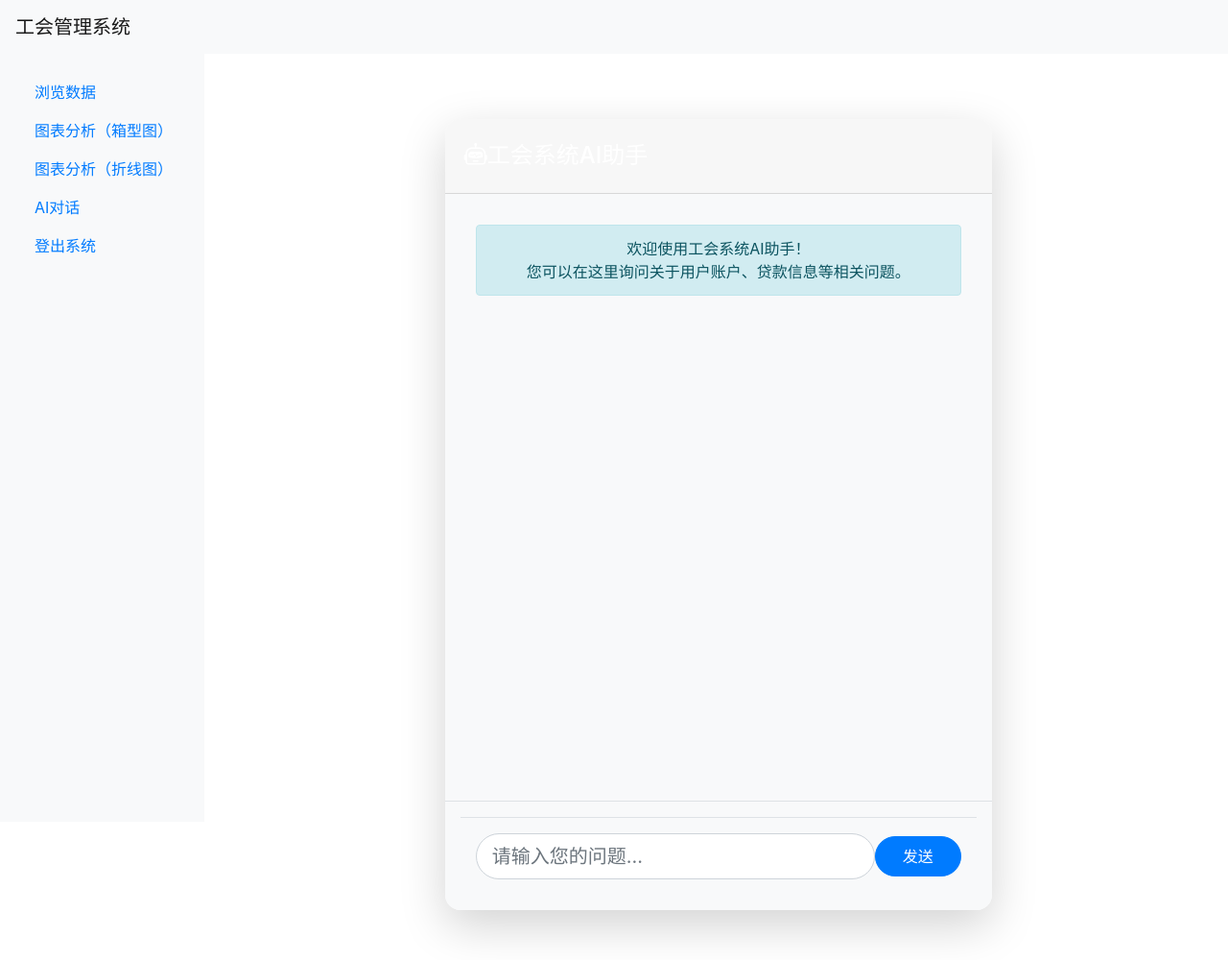
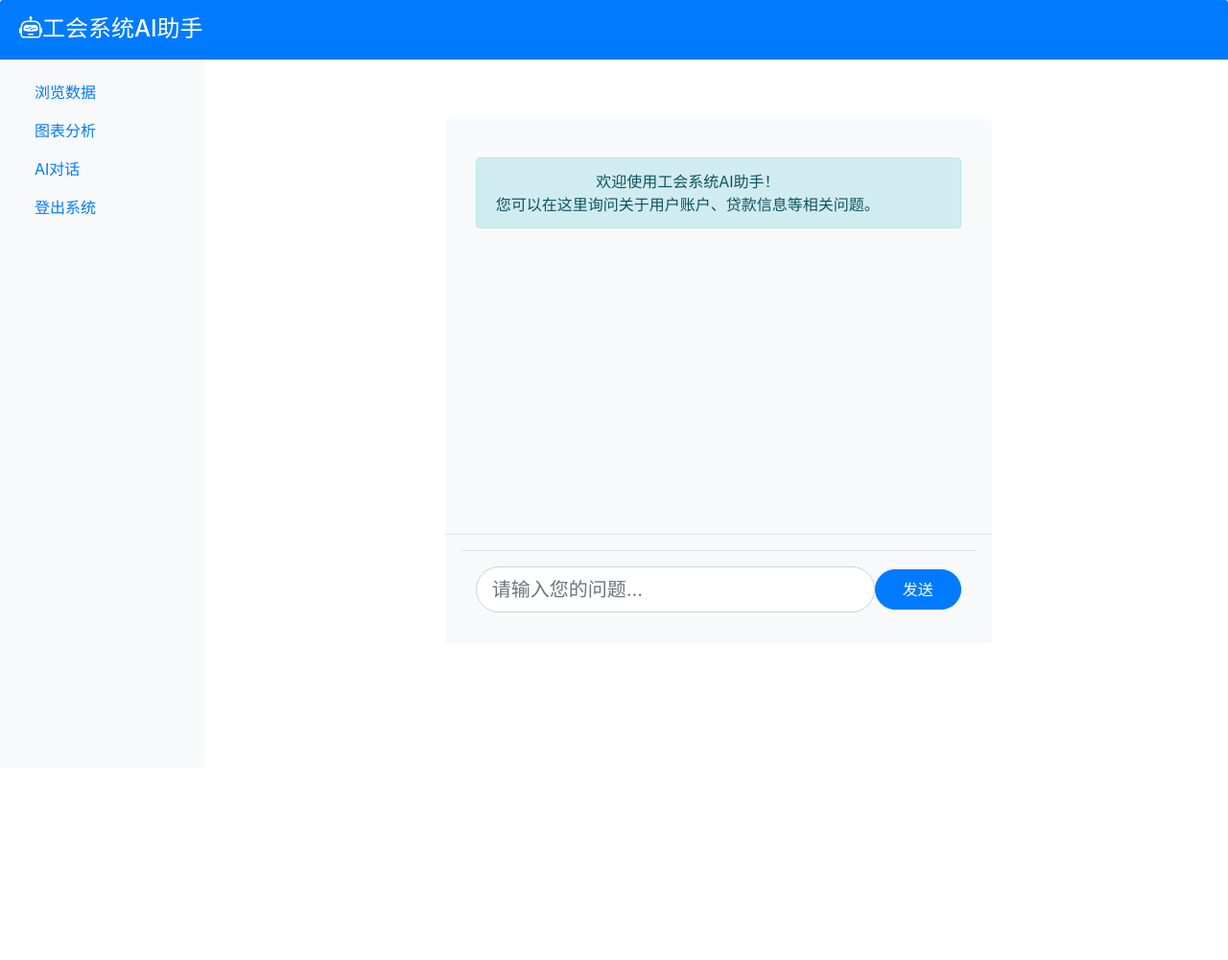
Before and after one commit to white-eat/Presenation, a Flask app: page /chat in a window 1280 px wide. Shown: the whole page at 96% size. After the commit the page ends 638 px from the top, so only its background shows below. Run offline with Flask 3, Linux system fonts and the light colour scheme.

Commit message:
initial commit

```diff
--- a/templates/base.html
+++ b/templates/base.html
@@ -46,17 +46,11 @@
                         <a class="nav-link" href="/list/10/1">浏览数据</a>
                     </li>
                     <li class="nav-item">
-                        <a class="nav-link" href="/chart?type=bar">图表分析（箱型图）</a>
-                    </li>
-                    <li class="nav-item">
-                        <a class="nav-link" href="/chart?type=line">图表分析（折线图）</a>
+                        <a class="nav-link" href="/chart?type=bar">图表分析</a>
                     </li>
                     <li class="nav-item">
                         <a class="nav-link" href="/chat">AI对话</a>
                     </li>
-<!--                    <li class="nav-item">-->
-<!--                        <a class="nav-link" href="http://localhost:8080/ui/chat/1ed7f375e317ddcf">石油之友</a>-->
-<!--                    </li>-->
                     <li class="nav-item">
                         <a class="nav-link" href="/logout">登出系统</a>
                     </li>
@@ -73,7 +67,5 @@
     <script async defer src="http://localhost:8080/api/application/embed?protocol=http&host=localhost:8080&token=1ed7f375e317ddcf">
     </script>
 
-    </script>
-
 </body>
 </html>
--- a/templates/chat.html
+++ b/templates/chat.html
@@ -4,14 +4,14 @@
 
 {% block content %}
     <div class="container mt-5">
-        <div class="card shadow-lg border-0 rounded-4 overflow-hidden">
-            <div class="card-header bg-gradient text-white py-4">
+        <div class="card border-0 rounded-4 overflow-hidden">
+            <div class="card-header bg-primary text-white py-3 fixed-top">
                 <h4 class="mb-0 d-flex align-items-center">
                     <i class="bi bi-robot me-2"></i>
                     工会系统AI助手
                 </h4>
             </div>
-            <div class="card-body p-0">
+            <div class="card-body p-0" style="padding-top: 68px;"> <!-- 增加顶部填充以避免内容被标题栏遮挡 -->
                 <!-- 网络状态指示器 -->
                 <div id="network-status" class="alert m-3 d-none rounded-pill text-center" role="alert"
                      style="max-width: 300px; margin: 20px auto;">
@@ -20,11 +20,13 @@
 
                 <div class="chat-container d-flex flex-column h-100">
                     <div id="chat-box" class="flex-grow-1 overflow-auto p-3" style="background-color: #f8f9fa;">
-                        <div id="chat-box-inner" class="p-3" style="height: 600px; overflow-y: auto;">
+                        <div id="chat-box-inner" class="p-3" style="height: 400px; overflow-y: auto;">
                             <!-- 聊天记录将通过JavaScript动态添加 -->
                             <div class="alert alert-info text-center rounded-3">
-                                欢迎使用工会系统AI助手！<br>
-                                您可以在这里询问关于用户账户、贷款信息等相关问题。
+                                <div class="d-flex justify-content-between align-items-center">
+                                        欢迎使用工会系统AI助手！<br>
+                                        您可以在这里询问关于用户账户、贷款信息等相关问题。
+                                </div>
                             </div>
                         </div>
                     </div>
@@ -62,22 +64,27 @@
         /* 主容器样式调整 */
         .container.mt-5 {
             max-width: 600px; /* 原为更大值，缩小为600px */
-            margin: 2rem auto;
+            margin: 1rem auto;
         }
 
         /* 卡片整体缩小 */
         .card.shadow-lg {
-            border-radius: 1rem;
-            overflow: hidden;
             max-width: 100%;
         }
 
         /* 聊天区域高度调整 */
         #chat-box-inner {
-            height: 300px; /* 原为600px，减小为400px */
+            height: 400px; /* 原为600px，减小为400px */
             overflow-y: auto;
-            padding: 1rem;
+            padding: 0.5rem;
             background-color: #f8f9fa;
+            scrollbar-width: thin; /* Firefox */
+            scrollbar-color: #888 #f1f1f1; /* Firefox */
+        }
+
+        .alert.alert-info {
+            margin-top: 0.5rem;
+            margin-bottom: 0.5rem;
         }
 
         /* 消息气泡样式改为蓝白风格 */
@@ -85,15 +92,15 @@
             margin-bottom: 0.75rem;
             padding: 0.6rem 0.9rem;
             border-radius: 0.4rem;
-            max-width: 75%;
+            max-width: 100%;
             line-height: 1.4;
             word-wrap: break-word;
             box-shadow: 0 0.1rem 0.3rem rgba(0, 0, 0, 0.05);
         }
 
         .user-message {
-            background-color: #007bff; /* 强化蓝色 */
-            color: white;
+            background-color: rgba(0, 89, 255, 0.06); /* 强化蓝色 */
+            color: #333;
             align-self: flex-end;
             border-top-right-radius: 0;
         }
@@ -200,5 +207,31 @@
             }
         }
 
+        /* 使标题栏固定在顶部 */
+        .fixed-top {
+            position: fixed;
+            top: 0;
+            left: 0;
+            right: 0;
+            z-index: 1030; /* 确保标题栏在其他内容之上 */
+        }
+
+        /* 添加滚动条样式 */
+        ::-webkit-scrollbar {
+            width: 8px;
+        }
+
+        ::-webkit-scrollbar-track {
+            background: #f1f1f1;
+        }
+
+        ::-webkit-scrollbar-thumb {
+            background: #888;
+            border-radius: 4px;
+        }
+
+        ::-webkit-scrollbar-thumb:hover {
+            background: #555;
+        }
     </style>
 {% endblock %}
```
Also changed, not shown: templates/chart.html (+14 -3 lines), templates/index.html (+26 -5 lines).
